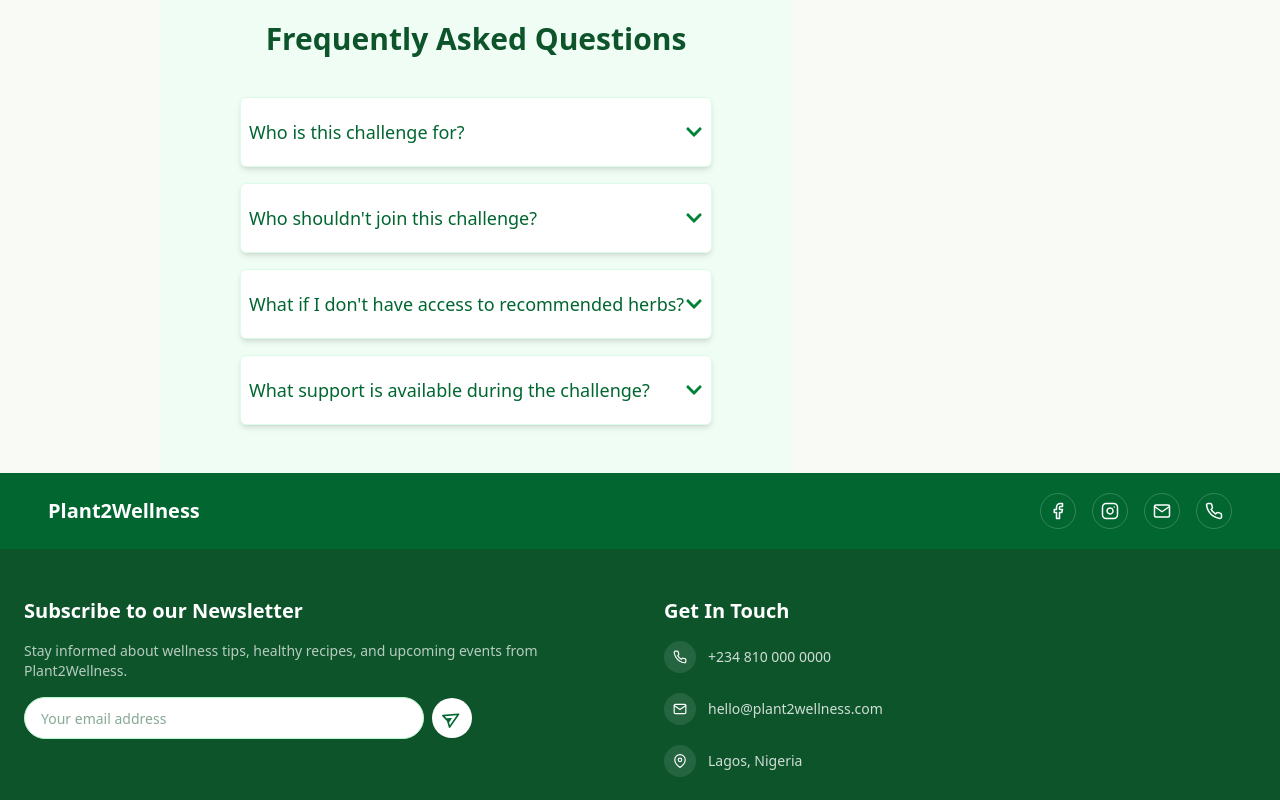
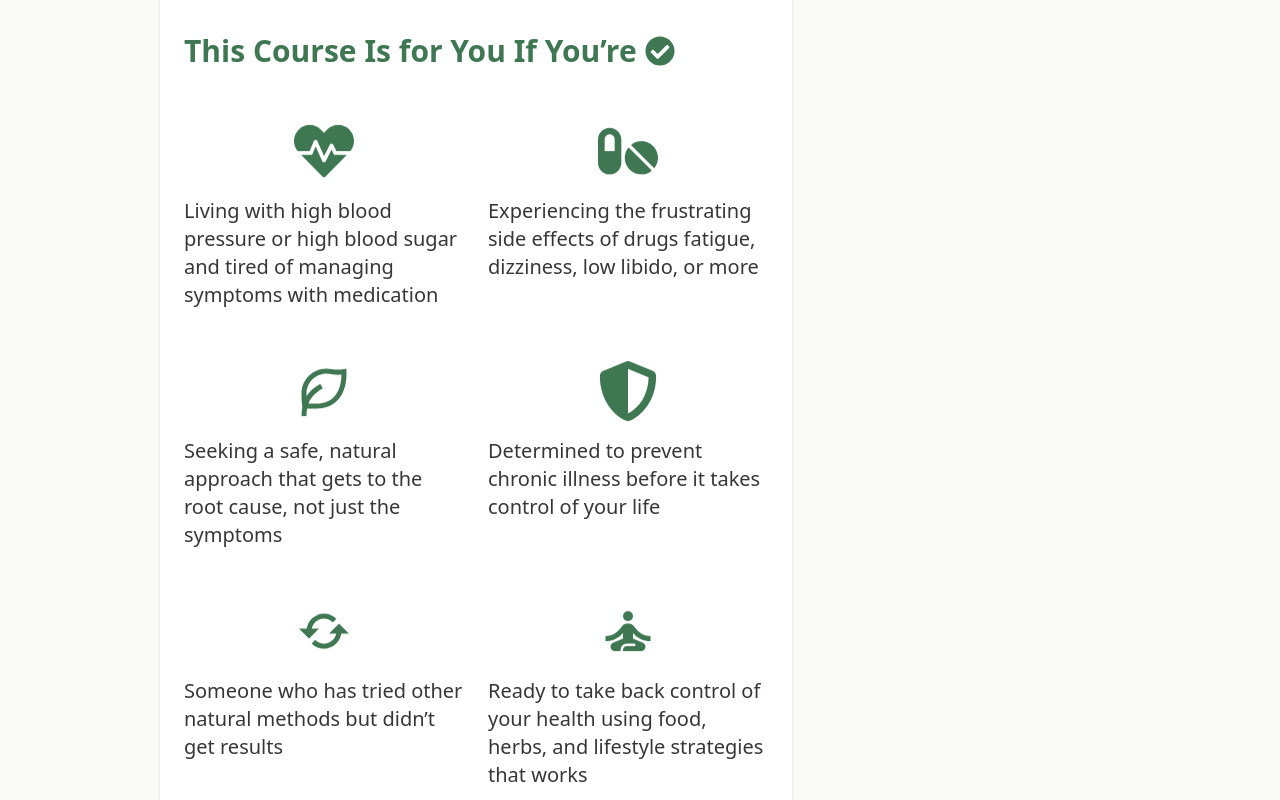
Before and after one commit to MDevHub/Plant2wellnes, a React (Vite) app: page / in a window 1280 px wide. Shown: the part 5460-6260 px from the top of the page. Built offline with nearby package versions, Linux system fonts and the light colour scheme.

Commit message:
Added the list of people who need the challenge (Section8)

```diff
--- a/src/Components/HomePage/Section7.jsx
+++ b/src/Components/HomePage/Section7.jsx
@@ -40,7 +40,7 @@
 
                {/* Other Reviews */}
                <div className="lg:col-span-2 flex flex-col gap-6">
-                  {[{ img: man2, name: 'Muinat Adeyemi', age: '22, Ogun State', reviewImg: review1 },
+                  {[{ img: man2, name: 'Kasali Adeyemi', age: '22, Ogun State', reviewImg: review1 },
                      { img: man1, name: 'Aisha Bello', age: '29, Abuja', reviewImg: review2 },
                      { img: man3, name: 'John Okafor', age: '35, Enugu', reviewImg: review3 }
                   ].map((item, i) => (
--- a/src/Components/HomePage/Section8.jsx
+++ b/src/Components/HomePage/Section8.jsx
@@ -1,87 +1,78 @@
-import React, { useState, useRef, useEffect } from 'react';
-import { FaChevronDown, FaChevronUp } from 'react-icons/fa';
-
-const faqs = [
-   {
-      question: "Who is this challenge for?",
-      answer:
-         "This challenge is for you if you have high blood sugar, pre diabetes, diabetes, high blood pressure, high cholesterol or you are predisposed to anyone of the health conditions mentioned above, and you simply want to prevent these before the onset.",
-   },
-   {
-      question: "Who shouldn't join this challenge?",
-      answer:
-         "Don’t bother to join if you’re not ready to be free from these health conditions or you are okay with just managing your health with continues use of drugs.",
-   },
-   {
-      question: "What if I don't have access to recommended herbs?",
-      answer:
-         "All the herbs, spices, vegetables and fruits we are recommending can be sourced locally around you, if you’re not in Nigeria we will give you substitutes. You can also get your herbs supplies from our farm at a special discount.",
-   },
-   {
-      question: "What support is available during the challenge?",
-      answer:
-         "You will have access to dedicated WhatsApp group for support where you can get a direct communication with me.",
-   },
-];
+import React from 'react'
+import { FaHeartbeat, FaPills, FaShieldAlt, FaCheckCircle } from 'react-icons/fa'
+import { RiLeafLine } from 'react-icons/ri'
+import { BiRefresh } from 'react-icons/bi'
+import { MdOutlineSelfImprovement } from 'react-icons/md'
 
 const Section8 = () => {
-   const [openIndex, setOpenIndex] = useState(null);
-   const contentRefs = useRef([]);
+   return (
+      <div className="bg-white rounded-xl shadow py-15 px-6">
+         {/* Inline keyframes for bounce */}
+         <style>
+            {`
+               @keyframes bounceIcon {
+                  0%, 100% { transform: translateY(0); }
+                  50% { transform: translateY(-8px); }
+               }
+               .icon-bounce {
+                  animation: bounceIcon 2s ease-in-out infinite;
+               }
+            `}
+         </style>
 
-   const toggle = (index) => {
-         setOpenIndex(openIndex === index ? null : index);
-   };
+         <div className="space-y-15 text-center md:text-left">
+            <h1 className="text-[16px] sm:text-2xl md:text-3xl font-semibold text-[#3e7752] flex items-center gap-2">
+               This Course Is for You If You’re
+					<FaCheckCircle className="text-[#3e7752] md:text-3xl" />
+            </h1>
 
-return (
-   <div
-      id="faqs"
-      className="scroll-offset w-full bg-green-50 py-12 px-4 md:px-10 lg:px-20">
-      <h2 className="text-2xl md:text-3xl font-bold text-green-900 text-center mb-10">
-         Frequently Asked Questions
-      </h2>
+            <div className="grid grid-cols-1 md:grid-cols-2 gap-6">
+               <div className="div">
+                  <FaHeartbeat className="text-[#3e7752] mx-auto text-4xl md:text-6xl icon-bounce" />
+                  <p className="text-base sm:text-lg md:text-xl text-[#000000c9] mt-2">
+                     Living with high blood pressure or high blood sugar and tired of managing symptoms with medication
+                  </p>
+               </div>
+               <div className="div">
+                  <FaPills className="text-[#3e7752] mx-auto text-4xl md:text-6xl icon-bounce" />
+                  <p className="text-base sm:text-lg md:text-xl text-[#000000c9] mt-2">
+                     Experiencing the frustrating side effects of drugs fatigue, dizziness, low libido, or more
+                  </p>
+               </div>
+            </div>
 
-            <div className="max-w-4xl mx-auto space-y-4">
-               {faqs.map((faq, index) => {
-                  const isOpen = openIndex === index;
+            <div className="grid grid-cols-1 md:grid-cols-2 gap-6">
+               <div className="div">
+                  <RiLeafLine className="text-[#3e7752] mx-auto text-4xl md:text-6xl icon-bounce" />
+                  <p className="text-base sm:text-lg md:text-xl text-[#000000c9] mt-2">
+                     Seeking a safe, natural approach that gets to the root cause, not just the symptoms
+                  </p>
+               </div>
+               <div className="div">
+                  <FaShieldAlt className="text-[#3e7752] mx-auto text-4xl md:text-6xl icon-bounce" />
+                  <p className="text-base sm:text-lg md:text-xl text-[#000000c9] mt-2">
+                     Determined to prevent chronic illness before it takes control of your life
+                  </p>
+               </div>
+            </div>
 
-               return (
-                  <div
-                     key={index}
-                     className="bg-white rounded-md shadow-md border border-green-100 transition-all duration-300"
-                  >
-                     {/* Header */}
-                     <button
-                        onClick={() => toggle(index)}
-                        className="w-full flex items-center justify-between py-5 px-2 text-left text-green-800 font-medium text-lg hover:bg-green-100 transition-colors duration-300"
-                     >
-                        <span>{faq.question}</span>
-                        {isOpen ? (
-                           <FaChevronUp className="text-green-700 transition-transform duration-300" />
-                        ) : (
-                           <FaChevronDown className="text-green-700 transition-transform duration-300" />
-                        )}
-                     </button>
-
-                     {/* Animated Answer Section */}
-                     <div
-                        ref={(el) => (contentRefs.current[index] = el)}
-                        style={{
-                        maxHeight: isOpen
-                           ? `${contentRefs.current[index]?.scrollHeight}px`
-                           : '0px',
-                        }}
-                        className="overflow-hidden transition-all duration-500 ease-in-out px-5 text-green-900 text-[16px]"
-                     >
-                        <div className={`py-4 ${isOpen ? 'opacity-100' : 'opacity-0'} transition-opacity duration-300`}>
-                           {faq.answer}
-                        </div>
-                     </div>
-                  </div>
-               );
-            })}
+            <div className="grid grid-cols-1 md:grid-cols-2 gap-6">
+               <div className="div">
+                  <BiRefresh className="text-[#3e7752] mx-auto text-4xl md:text-6xl icon-bounce" />
+                  <p className="text-base sm:text-lg md:text-xl text-[#000000c9] mt-2">
+                     Someone who has tried other natural methods but didn’t get results
+                  </p>
+               </div>
+               <div className="div">
+                  <MdOutlineSelfImprovement className="text-[#3e7752] mx-auto text-4xl md:text-6xl icon-bounce" />
+                  <p className="text-base sm:text-lg md:text-xl text-[#000000c9] mt-2">
+                     Ready to take back control of your health using food, herbs, and lifestyle strategies that works
+                  </p>
+               </div>
+            </div>
          </div>
       </div>
-   );
-};
+   )
+}
 
-export default Section8;
+export default Section8
--- /dev/null
+++ b/src/Components/HomePage/Section9.jsx
@@ -0,0 +1,87 @@
+import React, { useState, useRef, useEffect } from 'react';
+import { FaChevronDown, FaChevronUp } from 'react-icons/fa';
+
+const faqs = [
+   {
+      question: "Who is this challenge for?",
+      answer:
+         "This challenge is for you if you have high blood sugar, pre diabetes, diabetes, high blood pressure, high cholesterol or you are predisposed to anyone of the health conditions mentioned above, and you simply want to prevent these before the onset.",
+   },
+   {
+      question: "Who shouldn't join this challenge?",
+      answer:
+         "Don’t bother to join if you’re not ready to be free from these health conditions or you are okay with just managing your health with continues use of drugs.",
+   },
+   {
+      question: "What if I don't have access to recommended herbs?",
+      answer:
+         "All the herbs, spices, vegetables and fruits we are recommending can be sourced locally around you, if you’re not in Nigeria we will give you substitutes. You can also get your herbs supplies from our farm at a special discount.",
+   },
+   {
+      question: "What support is available during the challenge?",
+      answer:
+         "You will have access to dedicated WhatsApp group for support where you can get a direct communication with me.",
+   },
+];
+
+const Section9 = () => {
+   const [openIndex, setOpenIndex] = useState(null);
+   const contentRefs = useRef([]);
+
+   const toggle = (index) => {
+         setOpenIndex(openIndex === index ? null : index);
+   };
+
+return (
+   <div
+      id="faqs"
+      className="scroll-offset w-full bg-green-50 py-12 px-4 md:px-10 lg:px-20">
+      <h2 className="text-2xl md:text-3xl font-bold text-green-900 text-center mb-10">
+         Frequently Asked Questions
+      </h2>
+
+            <div className="max-w-4xl mx-auto space-y-4">
+               {faqs.map((faq, index) => {
+                  const isOpen = openIndex === index;
+
+               return (
+                  <div
+                     key={index}
+                     className="bg-white rounded-md shadow-md border border-green-100 transition-all duration-300"
+                  >
+                     {/* Header */}
+                     <button
+                        onClick={() => toggle(index)}
+                        className="w-full flex items-center justify-between py-5 px-2 text-left text-green-800 font-medium text-lg hover:bg-green-100 transition-colors duration-300"
+                     >
+                        <span>{faq.question}</span>
+                        {isOpen ? (
+                           <FaChevronUp className="text-green-700 transition-transform duration-300" />
+                        ) : (
+                           <FaChevronDown className="text-green-700 transition-transform duration-300" />
+                        )}
+                     </button>
+
+                     {/* Animated Answer Section */}
+                     <div
+                        ref={(el) => (contentRefs.current[index] = el)}
+                        style={{
+                        maxHeight: isOpen
+                           ? `${contentRefs.current[index]?.scrollHeight}px`
+                           : '0px',
+                        }}
+                        className="overflow-hidden transition-all duration-500 ease-in-out px-5 text-green-900 text-[16px]"
+                     >
+                        <div className={`py-4 ${isOpen ? 'opacity-100' : 'opacity-0'} transition-opacity duration-300`}>
+                           {faq.answer}
+                        </div>
+                     </div>
+                  </div>
+               );
+            })}
+         </div>
+      </div>
+   );
+};
+
+export default Section9;
--- a/src/Components/MainPage.jsx
+++ b/src/Components/MainPage.jsx
@@ -14,6 +14,7 @@ import Section5 from './HomePage/Section5';
 import Section6 from './HomePage/Section6';
 import Section7 from './HomePage/Section7';
 import Section8 from './HomePage/Section8';
+import Section9 from './HomePage/Section9';
 
    const NAVBAR_HEIGHT = 112; // 7rem
 
@@ -66,8 +67,11 @@ import Section8 from './HomePage/Section8';
                <section >
                   <Section7 />
                </section>
+                <section >
+                  <Section8 />
+               </section>
                <section>
-                  <Section8 />
+                  <Section9 />
                </section>
             </div>
 
```
